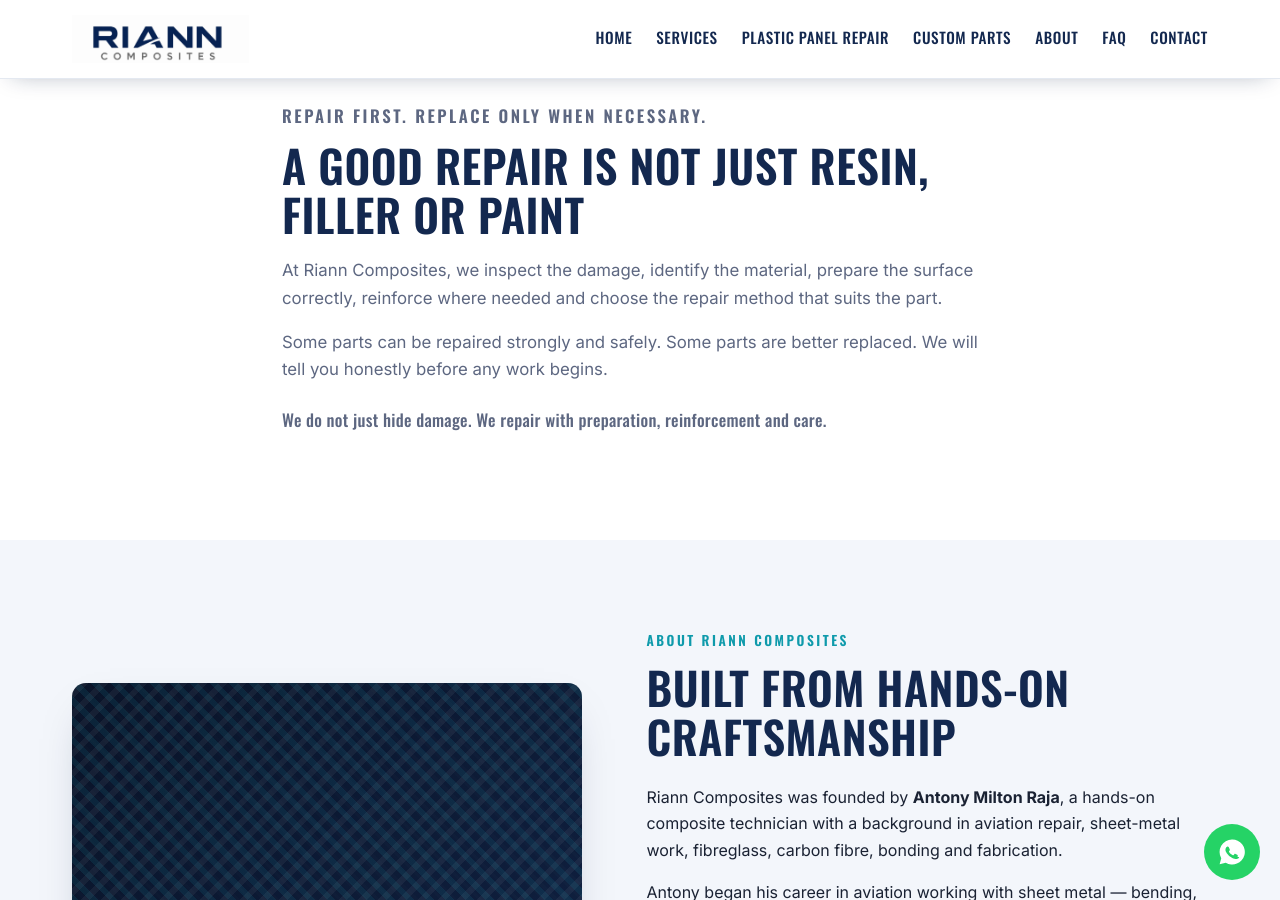
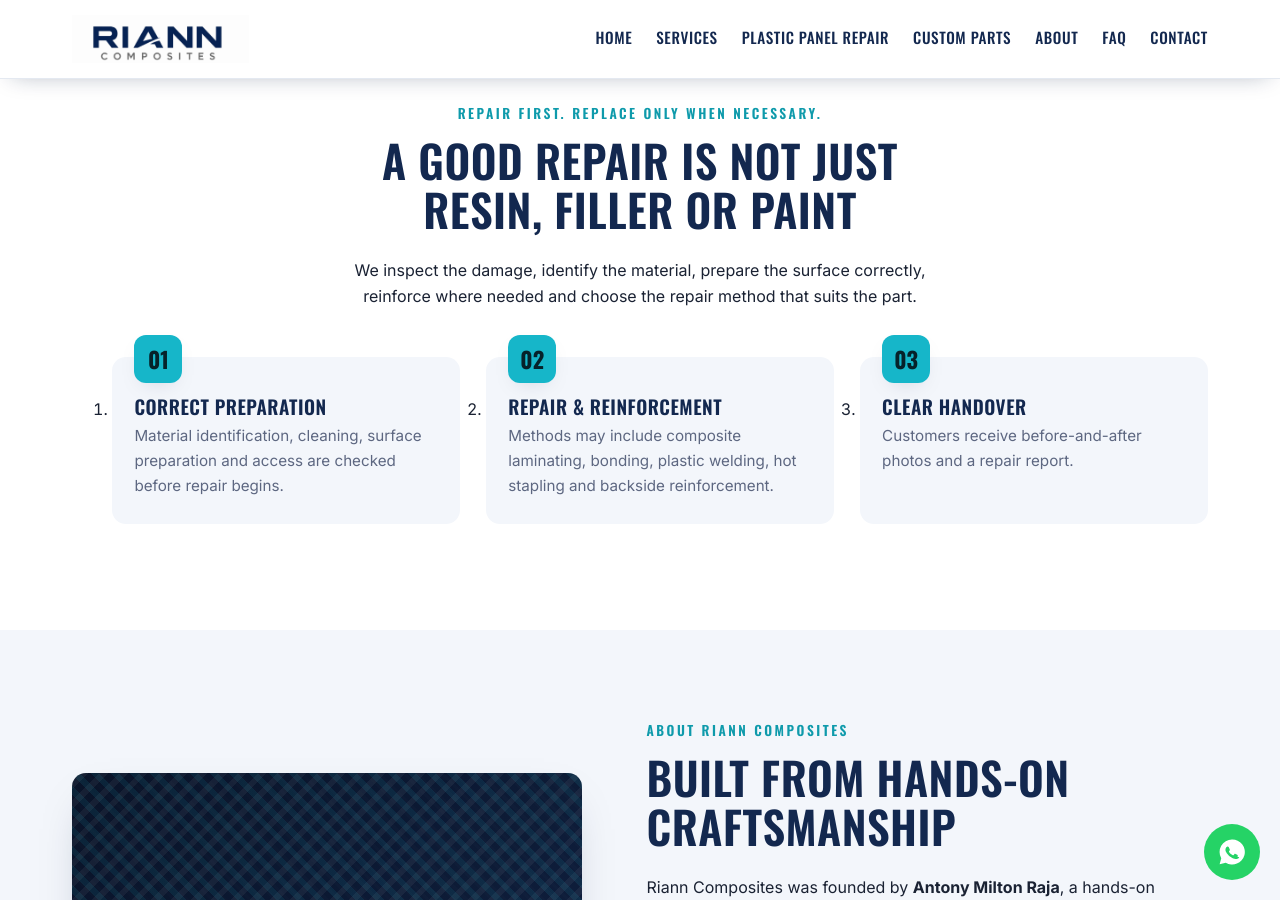
Before and after one commit to rgksugan/rianncomposites.ie, a Jekyll site: the page built from index.html, in a window 1280 px wide and 900 px high, scrolled down 1058 px. Built offline with Jekyll 4.4.1, drawn with Linux system fonts in a browser that asks for light colours.

Commit message:
Redesign trust section: 3-column numbered steps; update promise icons and copy
Co-Authored-By: Claude Sonnet 4.6 <noreply@anthropic.com>

```diff
--- a/index.html
+++ b/index.html
@@ -53,15 +53,31 @@ description: >-
 </section>
 
 <!-- =========================== TRUST SECTION =========================== -->
-<section class="section trust" id="trust">
-  <div class="container prose">
-    <p class="eyebrow">Repair First. Replace Only When Necessary.</p>
-    <h2 class="section__title">A good repair is not just resin, filler or paint</h2>
-    <p>At Riann Composites, we inspect the damage, identify the material, prepare the surface
-      correctly, reinforce where needed and choose the repair method that suits the part.</p>
-    <p>Some parts can be repaired strongly and safely. Some parts are better replaced. We will
-      tell you honestly before any work begins.</p>
-    <p class="prose__lead">We do not just hide damage. We repair with preparation, reinforcement and care.</p>
+<section class="section trust reveal" id="trust">
+  <div class="container">
+    <div class="section__head">
+      <p class="eyebrow">Repair First. Replace Only When Necessary.</p>
+      <h2 class="section__title">A good repair is not just resin, filler or paint</h2>
+      <p>We inspect the damage, identify the material, prepare the surface correctly, reinforce
+        where needed and choose the repair method that suits the part.</p>
+    </div>
+    <ol class="process__steps process__steps--six">
+      <li>
+        <span class="process__num">01</span>
+        <h3>Correct Preparation</h3>
+        <p>Material identification, cleaning, surface preparation and access are checked before repair begins.</p>
+      </li>
+      <li>
+        <span class="process__num">02</span>
+        <h3>Repair &amp; Reinforcement</h3>
+        <p>Methods may include composite laminating, bonding, plastic welding, hot stapling and backside reinforcement.</p>
+      </li>
+      <li>
+        <span class="process__num">03</span>
+        <h3>Clear Handover</h3>
+        <p>Customers receive before-and-after photos and a repair report.</p>
+      </li>
+    </ol>
   </div>
 </section>
 
```
Also changed, not shown: serve.py (added, +13 -0 lines), .claude/launch.json.
